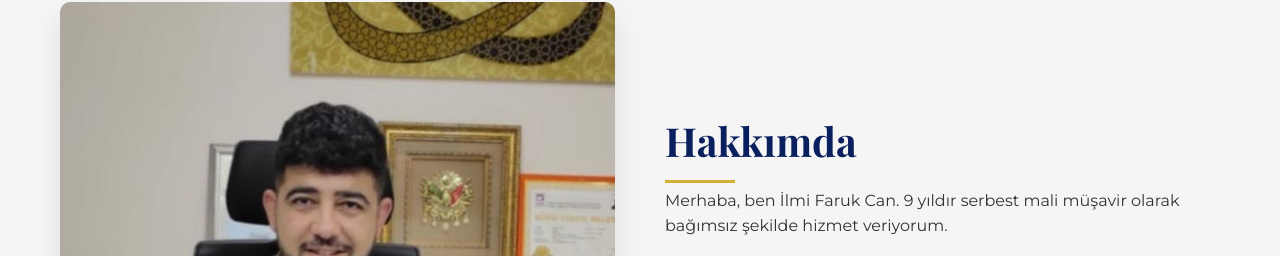
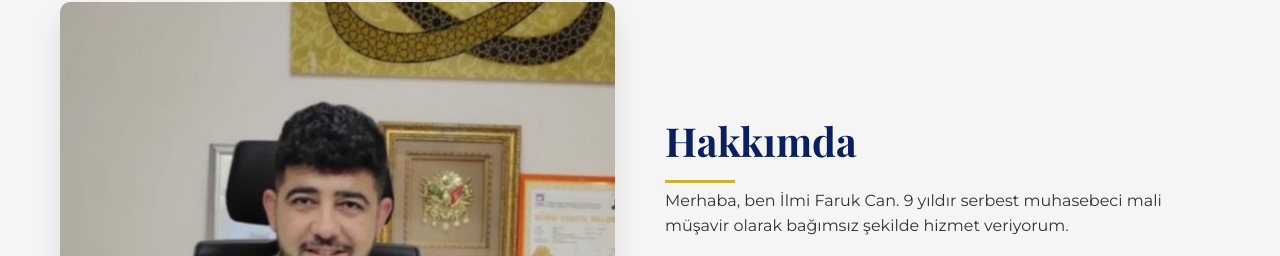
Before and after one commit to emir-canswe/SMMMFARUKCAN.COM, a plain HTML site: page index.html in a window 1280 px wide. Shown: the part 1691-1947 px from the top of the page. Drawn offline with nearby package versions, Linux system fonts and the light colour scheme.

Commit message:
Update index.html

```diff
--- a/index.html
+++ b/index.html
@@ -712,7 +712,7 @@
             </div>
             <div class="about-content">
                 <h2 class="section-title animate-slide-up">Hakkımda</h2>
-                <p class="animate-slide-up delay-1">Merhaba, ben İlmi Faruk Can. 9 yıldır serbest mali müşavir olarak bağımsız şekilde hizmet veriyorum.</p>
+                <p class="animate-slide-up delay-1">Merhaba, ben İlmi Faruk Can. 9 yıldır serbest muhasebeci mali müşavir olarak bağımsız şekilde hizmet veriyorum.</p>
                 <p class="animate-slide-up delay-2">İşletmelerin vergi, muhasebe ve finansal ihtiyaçlarına özel, kişiselleştirilmiş çözümler sunuyorum.</p>
                 <p class="animate-slide-up delay-4">Serbest çalışmanın getirdiği esneklik ve doğrudan iletişim sayesinde müşterilerimle güçlü ve güvene dayalı ilişkiler kuruyorum.</p>
                 <p class="animate-slide-up delay-3">Mesleki bilgi ve deneyimlerimi müşterilerimin ihtiyaçları doğrultusunda paylaşmaktan büyük mutluluk duyuyorum.</p>
```
